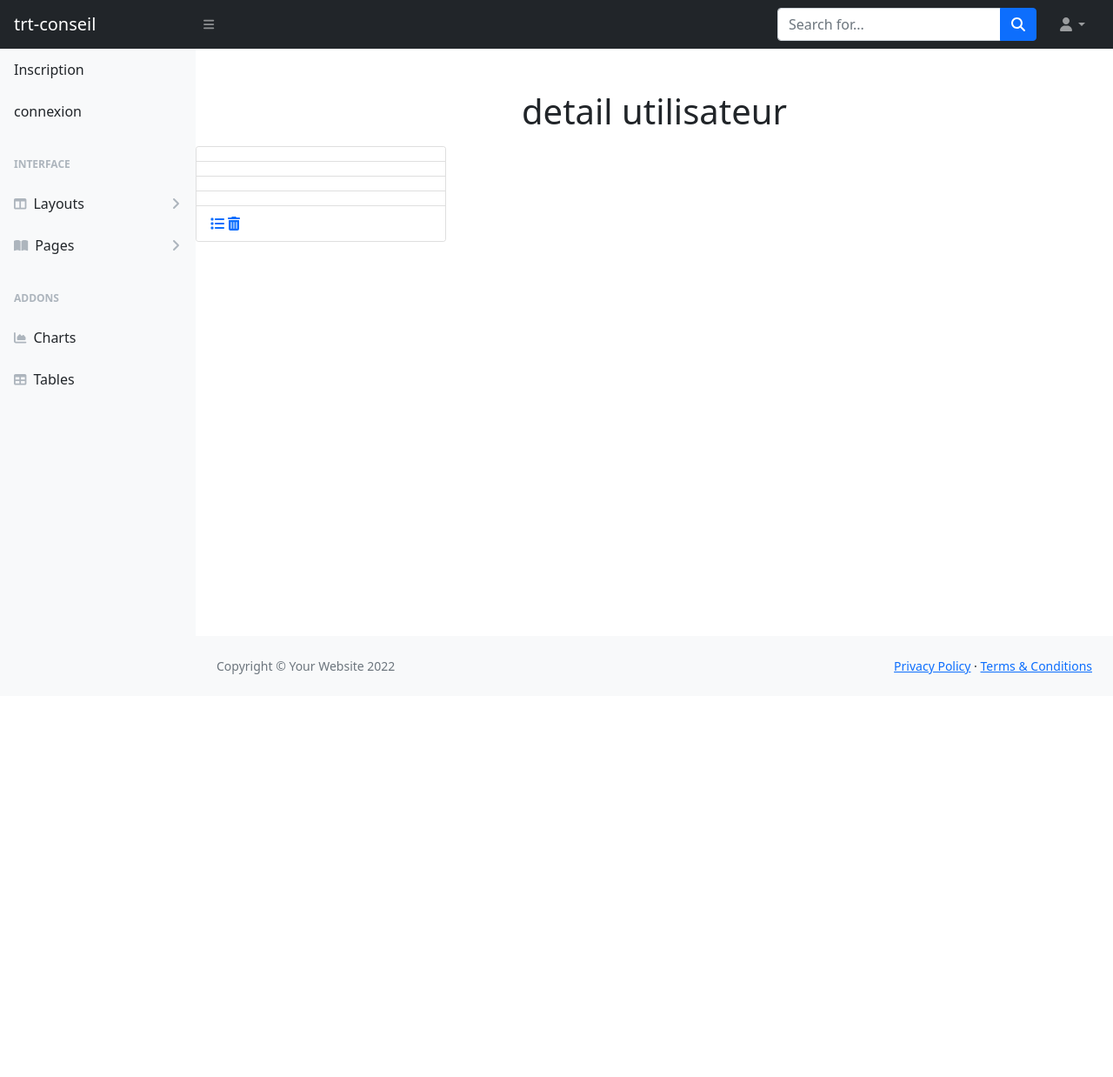
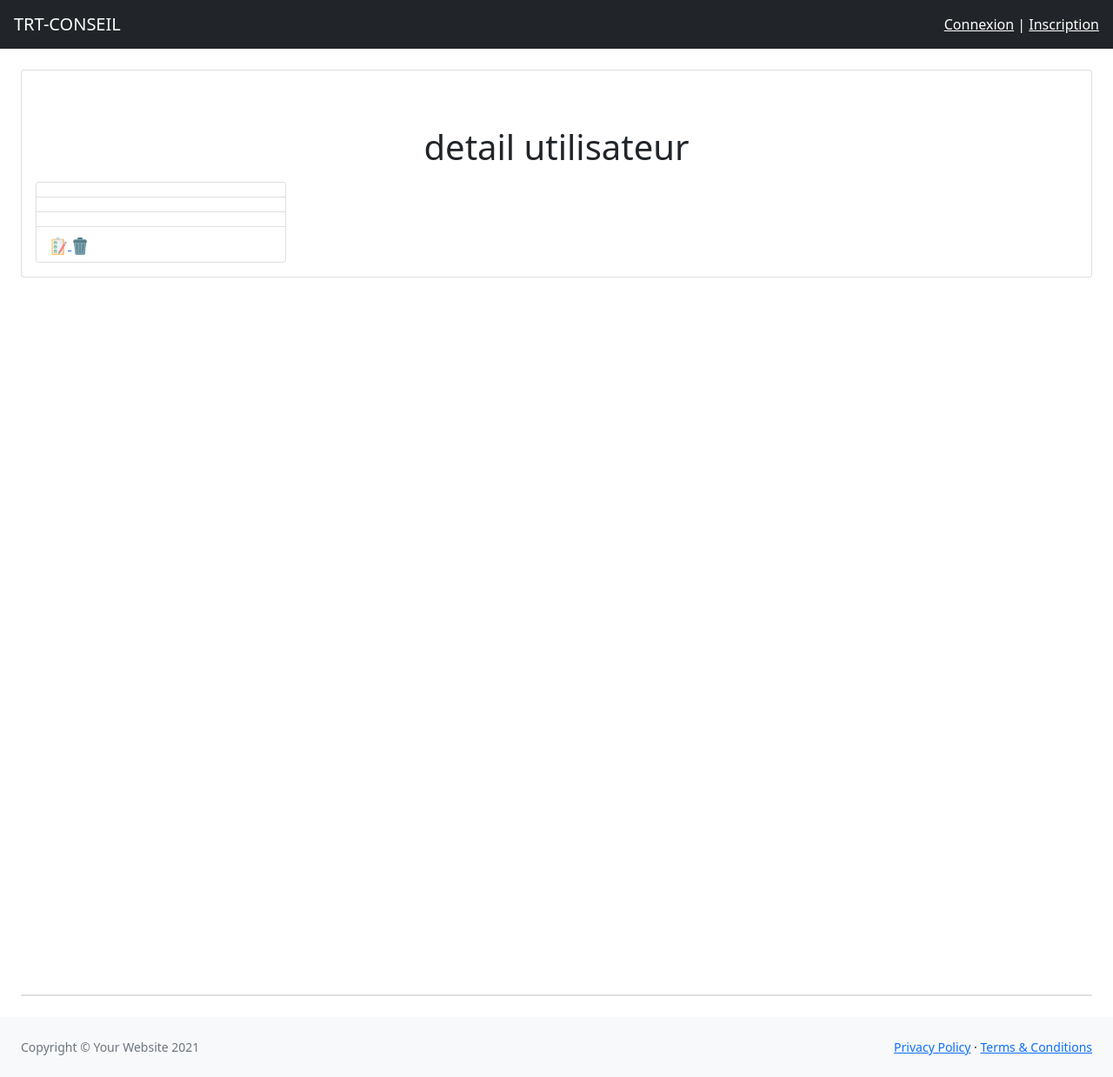
Before and after one commit to pickypou/trt-conseil, a Symfony app: template templates/admin/detail_user.html.twig in a window 1280 px wide. Shown: the whole page at 87% size. Before the commit the page ends 775 px from the top, so only its background shows below. Run offline with Twig, Linux system fonts and the light colour scheme; the template is opened without the code that fills it, so the values that code supplies are empty; some libraries are stand-ins or nearby versions.

Commit message:
correctif-disign + correctif code

```diff
--- a/src/Controller/RegisterController.php
+++ b/src/Controller/RegisterController.php
@@ -39,14 +39,16 @@ class RegisterController extends AbstractController
         $this->entityManager->flush();
 
         $mail = new Mail();
+
         $content = "Bonjour"
          .$user->getfirstname().
          "TRT-Conseil vous permet une recherche d'emplois la mise en reletion avec des chef d'entrprise serrieuse
          n'oublier pas de finir la mise a jour de votre profile en déposent votre cv";
+
         $mail->send($user->getEmail(), $user->getFirstname(), 'Bienvenue sur TRT-CONSEIL', $content );
          $notification = "Votre inscription s est correctement déroulée. Vous pouvez dès à present accerder à votre compte";
         }else {
-            $notification = "L emal que vous avait renseigner existe déjà.";
+            $notification = "L email que vous avait renseigner existe déjà.";
         }
 
 
--- a/templates/actionUser/listAnnonces.html.twig
+++ b/templates/actionUser/listAnnonces.html.twig
@@ -6,6 +6,7 @@
         {% for annonce in annonces %}
             <div class="card ms-5 mb-3" style="width: 18rem;">
                 <ul class="list-groupe list-group-flush ">
+                 <li class="list-group-item ">numéro d'annonce a renseigner: {{ annonce.id }}
                     <h5 class="crad-subtitle list-group-item text-center">{{ annonce.job }}</h5>
                     <li class="list-group-item ">
                         {{ annonce.content }}
--- a/templates/admin/detail_user.html.twig
+++ b/templates/admin/detail_user.html.twig
@@ -8,12 +8,14 @@
             <li class="list-group-item">{{ user.firstname }}</li>
             <li class="list-group-item">{{ user.lastname }}</li>
             <li class="list-group-item">{{ user.email }}</li>
-            <li class="list-group-item">{{ user.cv }}</li>
+
 <li class="list-group-item">
-            <a href="{{path('app_list_user')}}"><i class="fa-solid fa-list"></i></a>
+            <a href="{{path('app_list_user')}}">
+             <img src="{{asset('assets/img/checklist.png')}}" alt="trash" class="icon">
+            </a>
 
-            <a href="{{path('app_delete_user')}}">
-                       <i class="fa-solid fa-trash-can"></i>
+            <a href="{{path('app_delete_user',{id: user.id})}}">
+                      <img src="{{asset('assets/img/trash.png')}}" alt="trash" class="icon">
                        </a>
 
 
--- a/templates/admin/index.html.twig
+++ b/templates/admin/index.html.twig
@@ -8,10 +8,10 @@
 {% endblock %}
 <p class="text-center">Bienvenue {{app.user.firstname}} de cette page vous allez pouvoir géré vos utilisateurs</p>
 <p class="text-center">
+
 <a href="{{path('app_change_password')}}" class="ms-3">-changer mon mot de passe</a>
 <a href="{{path('app_list_user')}}" class="ms-3">-Voir tous les utilisateurs</a>
-<a href="{{path('app_annonce_all')}}" class="ms-3">-Voir toutes les annonce</a>
-
+<a class="ms-3">-Voir toutes les annonce</a>
 </p>
 
 {% endblock %}
--- a/templates/base.html.twig
+++ b/templates/base.html.twig
@@ -1,126 +1,73 @@
 <!DOCTYPE html>
-<html lang="fr">
+<html lang="en">
     <head>
         <meta charset="utf-8" />
         <meta http-equiv="X-UA-Compatible" content="IE=edge" />
-        <meta name="viewport" content="width=device-width, initial-scale=1, shrink-to-fit=no" />
+        <meta name="viewport"
+              content="width=device-width, initial-scale=1, shrink-to-fit=no"/>
         <meta name="description" content="" />
         <meta name="author" content="" />
-        <title>{% block title %}
-            trt-conseil
-        {% endblock %}</title>
-        <link href="{{asset('assets/css/styles.css')}}" rel="stylesheet" />
-        <script src="https://use.fontawesome.com/releases/v6.1.0/js/all.js" crossorigin="anonymous"></script>
+        <title>
+            {% block title %}Static Navigation - SB Admin{% endblock %}
+        </title>
+        <link href="{{ asset('assets/css/styles.css') }}" rel="stylesheet" />
+        <link href="{{ asset('assets/css/trtconseil.css') }}" rel="stylesheet" />
+        <script src="https://cdnjs.cloudflare.com/ajax/libs/font-awesome/5.15.3/js/all.min.js" crossorigin="anonymous"></script>
     </head>
-    <body class="sb-nav-fixed">
+    <body>
         <nav class="sb-topnav navbar navbar-expand navbar-dark bg-dark">
             <!-- Navbar Brand-->
-            <a class="navbar-brand ps-3" href="{{path('app_home')}}">trt-conseil</a>
+            <a class="navbar-brand ps-3" href="{{path('app_home')}}">TRT-CONSEIL</a>
             <!-- Sidebar Toggle-->
-            <button class="btn btn-link btn-sm order-1 order-lg-0 me-4 me-lg-0" id="sidebarToggle" href="#!"><i class="fas fa-bars"></i></button>
+
             <!-- Navbar Search-->
             <form class="d-none d-md-inline-block form-inline ms-auto me-0 me-md-3 my-2 my-md-0">
-                <div class="input-group">
-                    <input class="form-control" type="text" placeholder="Search for..." aria-label="Search for..." aria-describedby="btnNavbarSearch" />
-                    <button class="btn btn-primary" id="btnNavbarSearch" type="button"><i class="fas fa-search"></i></button>
+                <div class="navbar-item-custom">
+                    {% if app.user %}
+                        <a href="{{ path('app_account') }}">Mon compte <small>({{ app.user.firstname }})</small>
+                        </a> | <a href="{{ path('app_logout') }}">Déconnexion</a>
+                    {% else %}
+                        <a href="{{ path('app_login') }}">Connexion</a> | <a href="{{ path('app_register') }}">Inscription</a>
+                    {% endif %}
                 </div>
             </form>
-            <!-- Navbar-->
-            <ul class="navbar-nav ms-auto ms-md-0 me-3 me-lg-4">
-                <li class="nav-item dropdown">
-                    <a class="nav-link dropdown-toggle" id="navbarDropdown" href="#" role="button" data-bs-toggle="dropdown" aria-expanded="false"><i class="fas fa-user fa-fw"></i></a>
-                    <ul class="dropdown-menu dropdown-menu-end" aria-labelledby="navbarDropdown">
-                        <li><a class="dropdown-item" href="#!">Settings</a></li>
-                        <li><a class="dropdown-item" href="#!">Activity Log</a></li>
-                        <li><hr class="dropdown-divider" /></li>
-                        <li><a class="dropdown-item" href="#!">Logout</a></li>
-                    </ul>
-                </li>
-            </ul>
         </nav>
-        <div id="layoutSidenav">
-            <div id="layoutSidenav_nav">
-                <nav class="sb-sidenav accordion sb-sidenav-light" id="sidenavAccordion">
-                    <div class="sb-sidenav-menu">
-                        <div class="nav">
-
-                            {% if is_granted('IS_AUTHENTICATED_FULLY') %}
-                            <a class="nav-link" href="{{path('app_logout')}}">Deconnexion </a>
-                            <a class="nav-link" href="{{path('app_account')}}">Mon compte </a>
-                            {% else %}
-                            <a class="nav-link" href="{{path('app_register')}}">Inscription </a>
-                                 <a class="nav-link" href="{{path('app_login')}}">connexion </a>
-                            {% endif %}
 
 
 
+                    </nav>
+                </div>
 
-                            <div class="sb-sidenav-menu-heading">Interface</div>
-                            <a class="nav-link collapsed" href="#" data-bs-toggle="collapse" data-bs-target="#collapseLayouts" aria-expanded="false" aria-controls="collapseLayouts">
-                                <div class="sb-nav-link-icon"><i class="fas fa-columns"></i></div>
-                                Layouts
-                                <div class="sb-sidenav-collapse-arrow"><i class="fas fa-angle-down"></i></div>
-                            </a>
-                            <div class="collapse" id="collapseLayouts" aria-labelledby="headingOne" data-bs-parent="#sidenavAccordion">
-                                <nav class="sb-sidenav-menu-nested nav">
-                                    <a class="nav-link" href="layout-static.html">Static Navigation</a>
-                                    <a class="nav-link" href="layout-sidenav-light.html">Light Sidenav</a>
-                                </nav>
+            <div id="layoutSidenav_content">
+                <main>
+                    <div class="container-fluid px-4">
+                        <h1 class="mt-4">
+                            {% block PageTitle %}{% endblock %}
+                        </h1>
+                        <div class="card mb-4">
+                            <div class="card-body">
+                                {% for message in app.session.flashBag.get('info') %}
+                                    <div class="alert alert-info">{{ message }}</div>
+                                {% endfor %}
+                                {% for message in app.session.flashBag.get('success') %}
+                                    <div class="alert alert-success">{{ message }}</div>
+                                {% endfor %}
+                                {% for message in app.session.flashBag.get('error') %}
+                                    <div class="alert alert-danger">{{ message }}</div>
+                                {% endfor %}
+                                {% block body %}Template Body{% endblock %}
                             </div>
-                            <a class="nav-link collapsed" href="#" data-bs-toggle="collapse" data-bs-target="#collapsePages" aria-expanded="false" aria-controls="collapsePages">
-                                <div class="sb-nav-link-icon"><i class="fas fa-book-open"></i></div>
-                                Pages
-                                <div class="sb-sidenav-collapse-arrow"><i class="fas fa-angle-down"></i></div>
-                            </a>
-                            <div class="collapse" id="collapsePages" aria-labelledby="headingTwo" data-bs-parent="#sidenavAccordion">
-                                <nav class="sb-sidenav-menu-nested nav accordion" id="sidenavAccordionPages">
-                                    <a class="nav-link collapsed" href="#" data-bs-toggle="collapse" data-bs-target="#pagesCollapseAuth" aria-expanded="false" aria-controls="pagesCollapseAuth">
-                                        Authentication
-                                        <div class="sb-sidenav-collapse-arrow"><i class="fas fa-angle-down"></i></div>
-                                    </a>
-                                    <div class="collapse" id="pagesCollapseAuth" aria-labelledby="headingOne" data-bs-parent="#sidenavAccordionPages">
-                                        <nav class="sb-sidenav-menu-nested nav">
-                                            <a class="nav-link" href="login.html">Login</a>
-                                            <a class="nav-link" href="register.html">Register</a>
-                                            <a class="nav-link" href="password.html">Forgot Password</a>
-                                        </nav>
-                                    </div>
-                                    <a class="nav-link collapsed" href="#" data-bs-toggle="collapse" data-bs-target="#pagesCollapseError" aria-expanded="false" aria-controls="pagesCollapseError">
-                                        Error
-                                        <div class="sb-sidenav-collapse-arrow"><i class="fas fa-angle-down"></i></div>
-                                    </a>
-                                    <div class="collapse" id="pagesCollapseError" aria-labelledby="headingOne" data-bs-parent="#sidenavAccordionPages">
-                                        <nav class="sb-sidenav-menu-nested nav">
-                                            <a class="nav-link" href="401.html">401 Page</a>
-                                            <a class="nav-link" href="404.html">404 Page</a>
-                                            <a class="nav-link" href="500.html">500 Page</a>
-                                        </nav>
-                                    </div>
-                                </nav>
-                            </div>
-                            <div class="sb-sidenav-menu-heading">Addons</div>
-                            <a class="nav-link" href="charts.html">
-                                <div class="sb-nav-link-icon"><i class="fas fa-chart-area"></i></div>
-                                Charts
-                            </a>
-                            <a class="nav-link" href="tables.html">
-                                <div class="sb-nav-link-icon"><i class="fas fa-table"></i></div>
-                                Tables
-                            </a>
+                        </div>
+                        <div style="height: 100vh"></div>
+                        <div class="card mb-4">
+
                         </div>
                     </div>
-
-                </nav>
-            </div>
-            <div id="layoutSidenav_content">
-
-                    {% block body %}
-                      <h1 class="mt-5 mb-3 font-weight-normal text-center"> {% block pagetitle %} {% endblock %}</h1>
-                    {% endblock %}
-                    <footer class="py-4 bg-light mt-auto">
+                </main>
+                <footer class="py-4 bg-light mt-auto">
                     <div class="container-fluid px-4">
                         <div class="d-flex align-items-center justify-content-between small">
-                            <div class="text-muted">Copyright &copy; Your Website 2022</div>
+                            <div class="text-muted">Copyright &copy; Your Website 2021</div>
                             <div>
                                 <a href="#">Privacy Policy</a>
                                 &middot;
@@ -129,11 +76,14 @@
                         </div>
                     </div>
                 </footer>
-
-
             </div>
         </div>
         <script src="https://cdn.jsdelivr.net/npm/bootstrap@5.1.3/dist/js/bootstrap.bundle.min.js" crossorigin="anonymous"></script>
-        <script src="{{asset('assets/js/scripts.js')}}"></script>
+        <script src="{{ asset('assets/js/scripts.js') }}"></script>
+        <script src="{{ asset('node_modules/jquery/dist/jquery.min.js') }}"></script>
+        <script src="{{ asset('node_modules/select2/dist/js/select2.min.js')}}"></script>
+        <link href="{{ asset('node_modules/@fortawesome/fontawesome-free/js/all.js') }}"
+              rel="stylesheet"/>
+        {% block javascripts %}{% endblock %}
     </body>
 </html>
```
Also changed, not shown: src/Controller/AdminController.php (+22 -35 lines), public/assets/css/trtconseil.css (added), public/assets/img/checklist.png (added), public/assets/img/trash.png (added).
